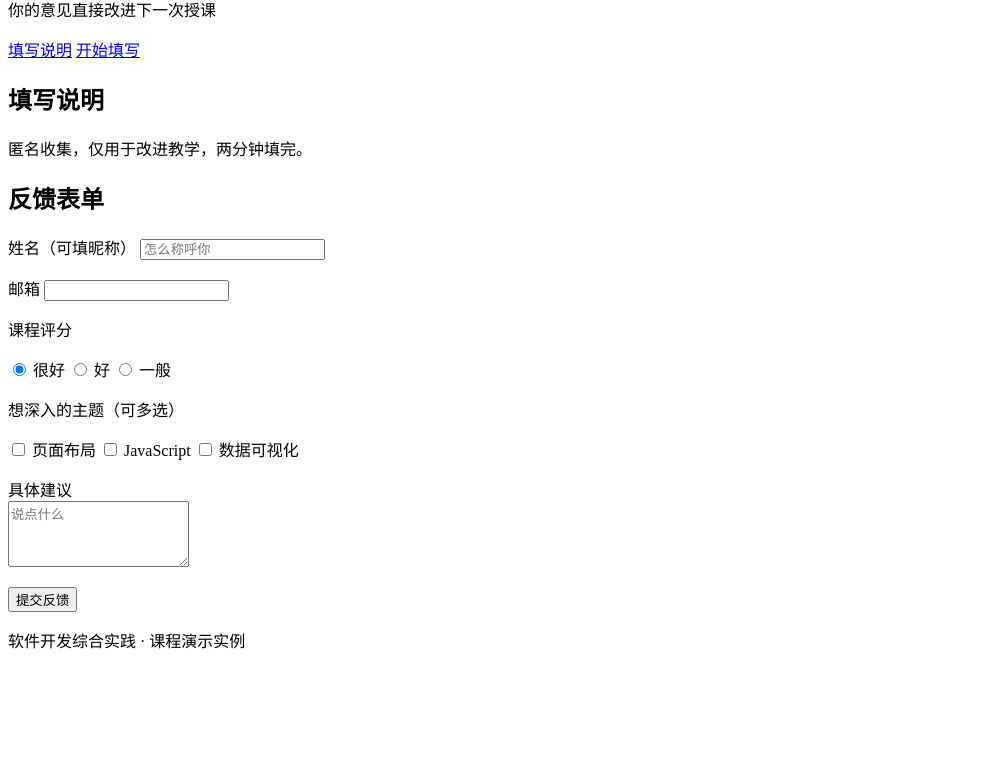
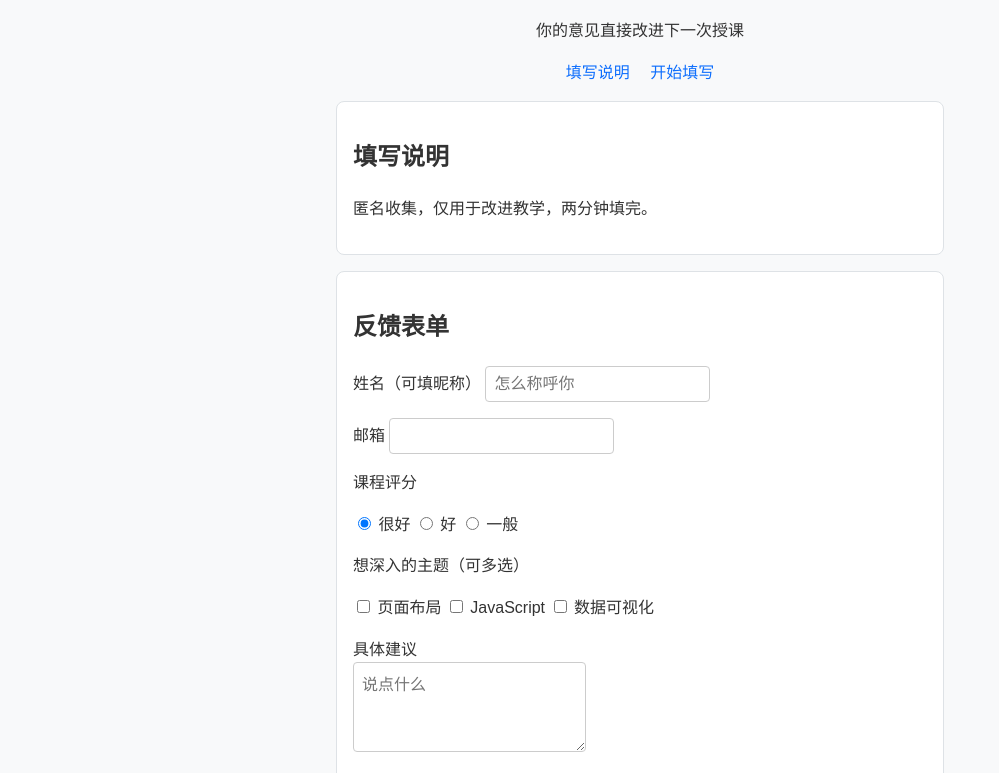
Before and after one commit to Healyxi/frontend-practice, a plain HTML site: page git-practice/feedback-form/index.html in a window 1280 px wide. Shown: the part 92-865 px from the top of the page, without its empty margins (0-999 px from the left). Before the commit the page ends 800 px from the top, so only its background shows below. Drawn offline with Linux system fonts and the light colour scheme.

```diff
--- /dev/null
+++ b/git-practice/feedback-form/css/style.css
@@ -0,0 +1,56 @@
+* {
+  box-sizing: border-box;
+}
+
+body {
+  font-family: "Microsoft YaHei", "PingFang SC", sans-serif;
+  color: #333;
+  line-height: 1.6;
+  background-color: #f8f9fa;
+  max-width: 640px;
+  margin: 0 auto;
+  padding: 16px;
+}
+
+header {
+  text-align: center;
+}
+
+nav {
+  text-align: center;
+  margin-bottom: 16px;
+}
+
+nav a {
+  color: #0d6efd;
+  text-decoration: none;
+  margin: 0 8px;
+}
+
+section {
+  background: #fff;
+  border: 1px solid #dee2e6;
+  border-radius: 8px;
+  padding: 16px;
+  margin-bottom: 16px;
+}
+
+input, textarea, select, button {
+  font-size: 16px;
+  padding: 8px;
+  border: 1px solid #ccc;
+  border-radius: 4px;
+}
+
+button {
+  background: #0d6efd;
+  color: #fff;
+  border: none;
+  padding: 8px 24px;
+}
+
+footer {
+  text-align: center;
+  color: #888;
+  font-size: 14px;
+}
--- a/git-practice/feedback-form/index.html
+++ b/git-practice/feedback-form/index.html
@@ -4,6 +4,7 @@
     <meta charset="UTF-8">
     <meta name="viewport" content="width=device-width,initial-scale=1.0">
     <title>课程反馈</title>
+    <link rel="stylesheet" href="css/style.css">
 </head>
 <body>
     <header>
```
Also changed, not shown: git-practice/homepage/hometownJinhua.html (line endings or trailing spaces), 3 other files.
